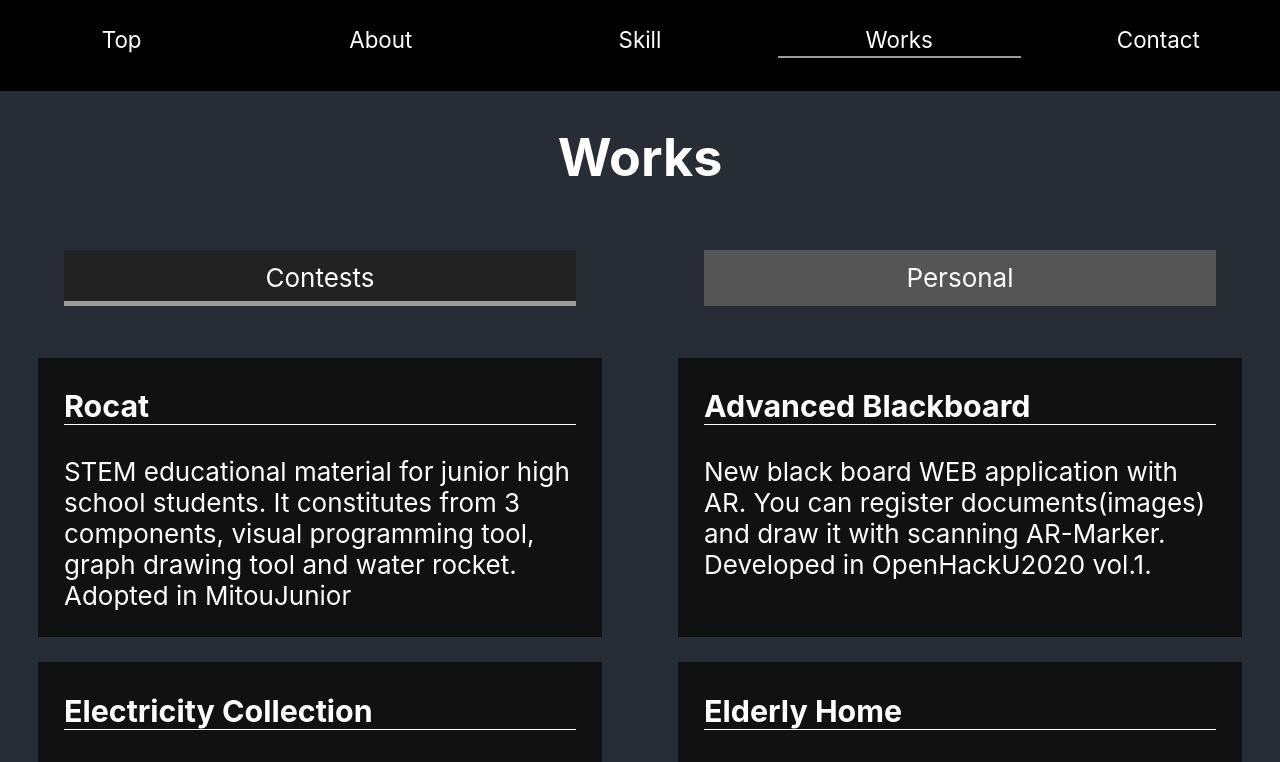
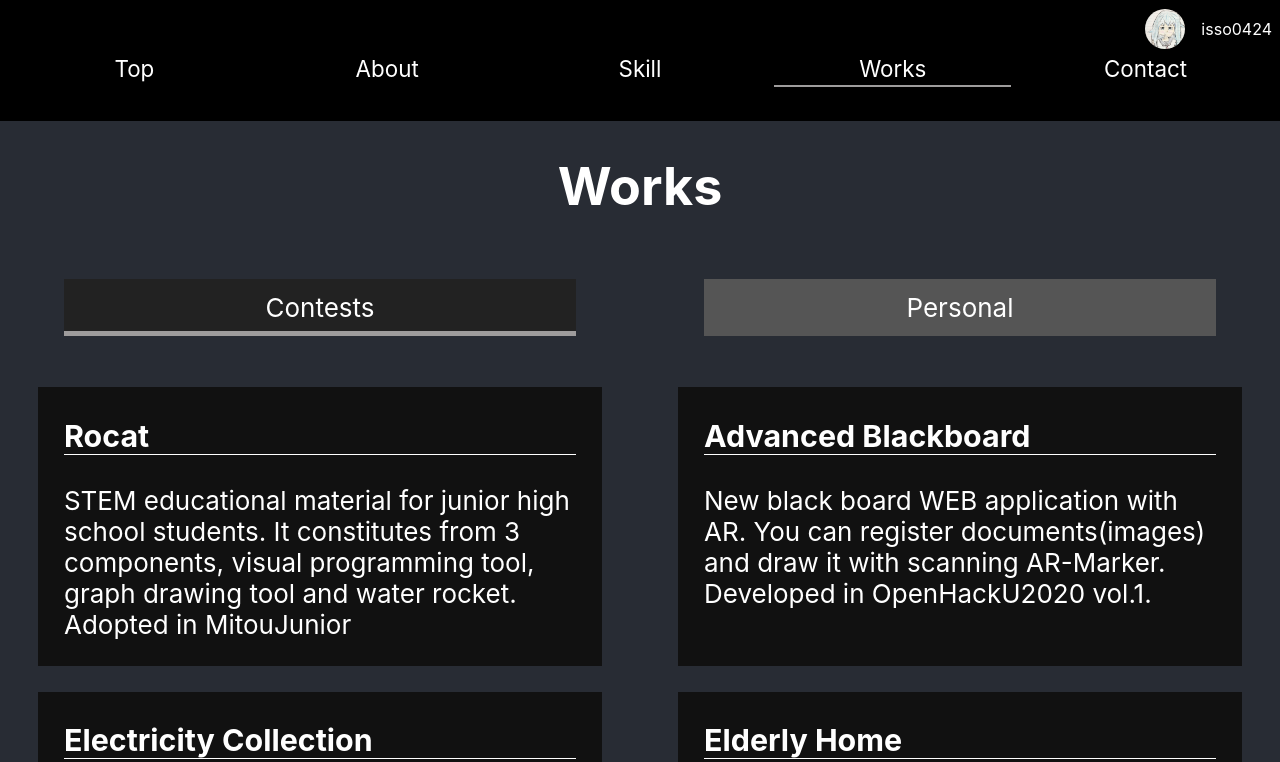
Before and after one commit to isso0424/isso0424.github.io, a React (Create React App) app: page /works in a window 1280 px wide. Shown: the top 762 px of the page. Built offline with nearby package versions, Linux system fonts and the light colour scheme.

Commit message:
feat: add icon to header

```diff
--- a/src/components/Header.scss
+++ b/src/components/Header.scss
@@ -2,17 +2,35 @@ div.header {
   background-color: black;
   height: 10%;
   padding-bottom: 1%;
+
+  .title {
+    display: flex;
+    margin: 0;
+    color: white;
+    font-size: 1rem;
+    padding-right: 0.5rem;
+    padding-top: 0.2rem;
+    align-items: center;
+    justify-content: flex-end;
+
+    .icon {
+      height: 2.5rem;
+      border-radius: 50%;
+      margin-right: 1rem;
+    }
+  }
 }
 
 ul.header-menu {
   list-style-type: none;
   color: white;
   text-align: center;
-  padding: 2% 0;
-  margin: 0;
+  padding: 0 0 2% 0;
+  margin: 0 1rem;
   display: grid;
   grid-gap: 1rem;
   grid-template-columns: 1fr 1fr 1fr 1fr 1fr;
+  overflow-x: auto;
 }
 
 li.current-page {
--- a/src/components/Header.tsx
+++ b/src/components/Header.tsx
@@ -1,6 +1,7 @@
 import React from "react";
 import { Link, useLocation } from "react-router-dom";
 import "./Header.scss";
+import icon from "../static/PC_icon.jpg";
 
 /* "Top", "About", "Skill", "Works", "Contact" */
 const headerContents = [
@@ -30,6 +31,10 @@ export const Header: React.FC = () => {
   const location = useLocation();
   return (
     <div className="header">
+      <div className="title">
+        <img src={icon} alt="isso0424's icon" className="icon" />
+        <p className="text">isso0424</p>
+      </div>
       <ul className="header-menu">
         {headerContents.map((content) => (
           <Link to={content.link} className="link">
```
